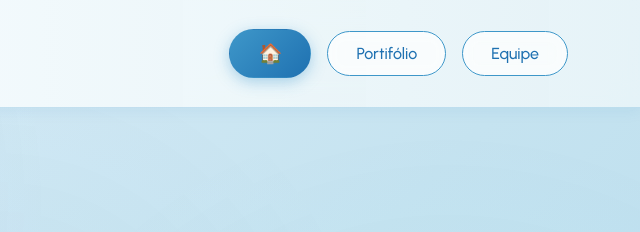
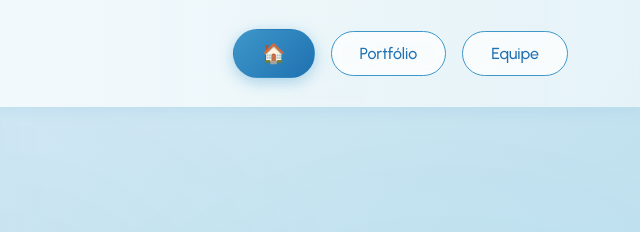
Before and after one commit to StarCode335/homepage-starcode, a plain HTML site: page index.html in a window 1280 px wide. Shown: the top 232 px of the page, 640-1280 px from the left. Drawn offline with Linux system fonts and the light colour scheme.

```diff
--- a/index.html
+++ b/index.html
@@ -27,7 +27,7 @@
                 <a href="#home" class="nav-link active" data-section="home">
                     <span class="icon">🏠</span>
                 </a>
-                <a href="#portfolio" class="nav-link" data-section="portfolio">Portifólio</a>
+                <a href="#portfolio" class="nav-link" data-section="portfolio">Portfólio</a>
                 <a href="#equipe" class="nav-link" data-section="equipe">Equipe</a>
             </nav>
 
@@ -55,7 +55,7 @@
                 </button>
             </div>
             <nav class="mobile-nav">
-                <a href="#portfolio" class="mobile-nav-link" data-section="portfolio">Portifólio</a>
+                <a href="#portfolio" class="mobile-nav-link" data-section="portfolio">Portfólio</a>
                 <a href="#equipe" class="mobile-nav-link" data-section="equipe">Equipe</a>
             </nav>
         </div>
```
Also changed, not shown: ASSETS/fotos-equipe/lucas-equipe.png (added), 1 other file.
